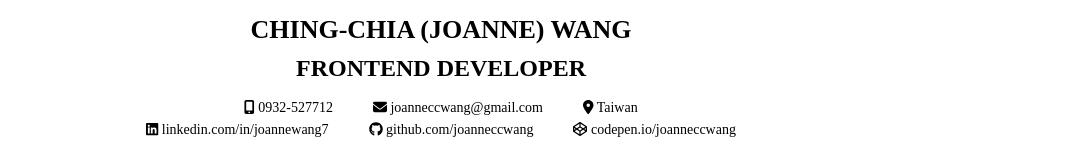
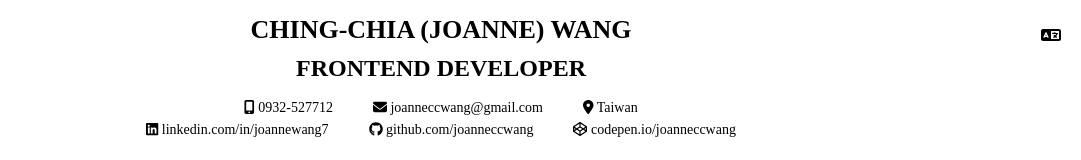
Before and after one commit to joanneccwang/resume, a Vue app: page / in a window 1280 px wide. Shown: the top 160 px of the page, without its empty margins (199-1280 px from the left). Built offline with nearby package versions, Linux system fonts and the light colour scheme.

Commit message:
Add i18n

```diff
--- a/src/App.vue
+++ b/src/App.vue
@@ -1,5 +1,7 @@
 <template>
   <div id="resume">
+    <font-awesome-icon icon="language"
+      id="i18n-button" @click="changeLanguage"/>
     <Info/>
     <Summary/>
     <Experience/>
@@ -19,6 +21,14 @@ export default {
     Education,
     Summary,
   },
+
+  methods: {
+    changeLanguage() {
+      console.log(this.$i18n.locale);
+      this.$i18n.locale = (this.$i18n.locale === 'zhtw') ? 'en' : 'zhtw';
+      document.documentElement.lang = this.$i18n.locale;
+    },
+  },
 };
 </script>
 <style lang="scss">
@@ -27,4 +37,12 @@ export default {
   min-width: 794px;
   margin: 0 auto;
 }
+
+#i18n-button {
+  position: fixed;
+  top: 20px;
+  right: 20px;
+  height: 30px;
+  cursor: pointer;
+}
 </style>
--- a/src/i18n/zhtw.json
+++ b/src/i18n/zhtw.json
@@ -39,11 +39,11 @@
   "education": {
     "NCKU": {
       "school": "國立成功大學",
-      "degree": "資訊工程所，碩士"
+      "degree": "資訊工程所碩士"
     },
     "NTHU": {
       "school": "國立清華大學",
-      "degree": "資訊工程學系，學士"
+      "degree": "資訊工程學系學士"
     }
   }
 }
--- a/src/main.js
+++ b/src/main.js
@@ -4,7 +4,9 @@ import i18n from '@/i18n';
 /* import the fontawesome core */
 import { library } from '@fortawesome/fontawesome-svg-core';
 /* import specific icons */
-import { faMobileScreenButton, faEnvelope, faLocationDot } from '@fortawesome/free-solid-svg-icons';
+import {
+  faMobileScreenButton, faEnvelope, faLocationDot, faLanguage,
+} from '@fortawesome/free-solid-svg-icons';
 import { faLinkedin, faGithub, faCodepen } from '@fortawesome/free-brands-svg-icons';
 /* import font awesome icon component */
 import { FontAwesomeIcon } from '@fortawesome/vue-fontawesome';
@@ -14,7 +16,7 @@ import App from './App.vue';
 
 /* add icons to the library */
 library.add(
-  faMobileScreenButton, faEnvelope, faLocationDot,
+  faMobileScreenButton, faEnvelope, faLocationDot, faLanguage,
   faLinkedin, faGithub, faCodepen,
 );
 
--- a/src/views/Education.vue
+++ b/src/views/Education.vue
@@ -43,7 +43,6 @@ export default {
 
     .degree_school {
       @include title;
-      flex: 0 0 300px;
     }
     .degree_degree {
       margin-top: 5px;
@@ -54,4 +53,15 @@ export default {
       color: #666;
     }
   }
+
+  [lang=en] {
+    .degree_school {
+      flex: 0 0 300px;
+    }
+  }
+  [lang=zhtw] {
+    .degree_school {
+      flex: 0 0 150px;
+    }
+  }
 </style>
```
